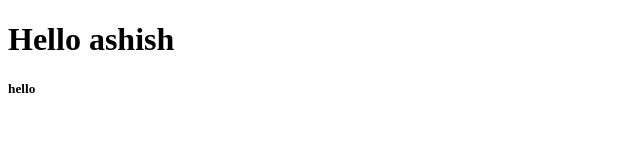
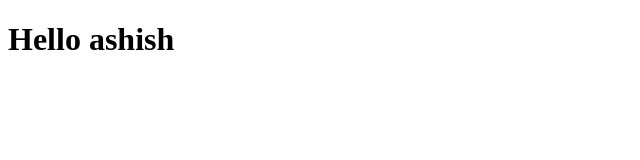
Before and after one commit to ASHISH11062001/the-coding-junction, a plain HTML site: page index.html in a window 1280 px wide. Shown: the full height of the page, 0-640 px from the left. Drawn offline with Linux system fonts and the light colour scheme.

Commit message:
Update index.html

```diff
--- a/index.html
+++ b/index.html
@@ -7,6 +7,6 @@
 </head>
 <body>
     <h1>Hello ashish</h1>
-    <h5>hello</h5>
+
 </body>
 </html>
```
